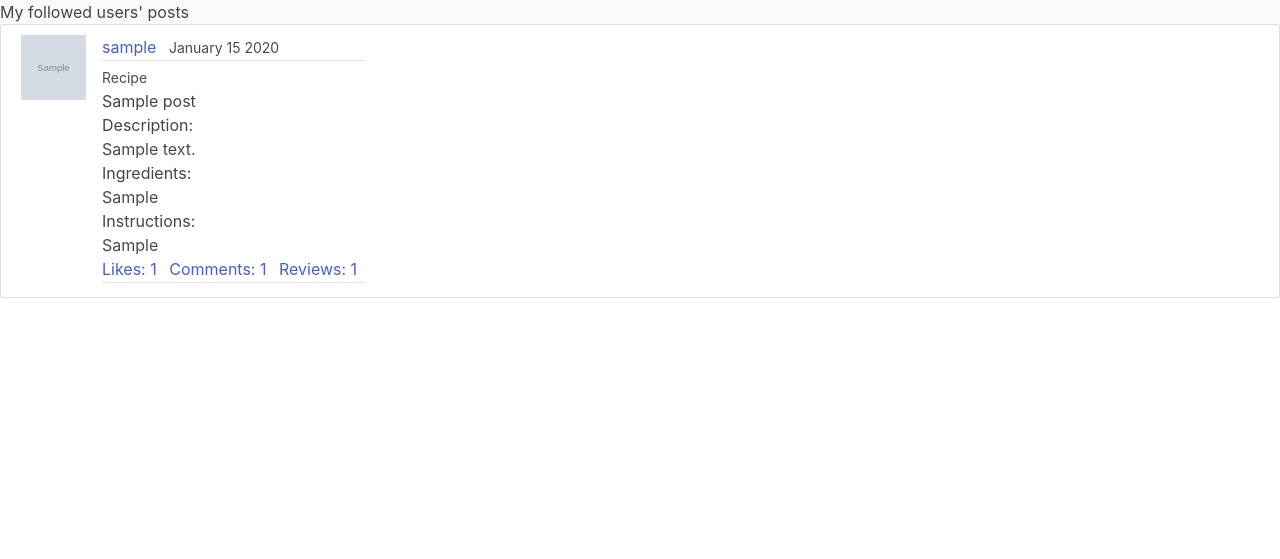
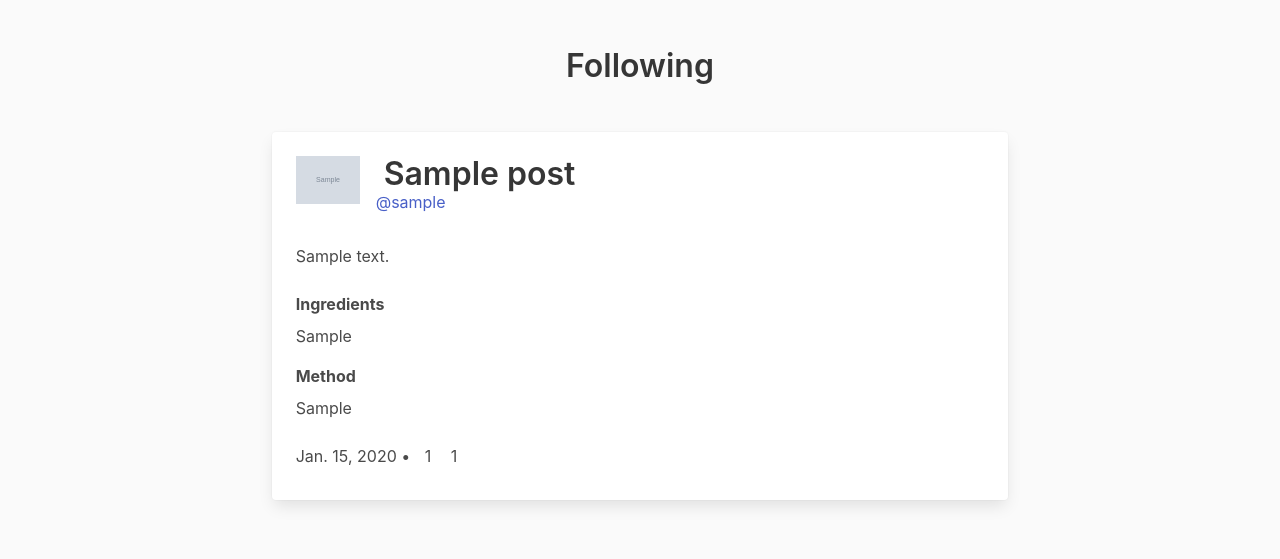
Before and after one commit to Mike-The-Knight/WebAppCW, a Django app: page /following in a window 1280 px wide. Shown: the part 52-611 px from the top of the page. Run offline with Django 4.2, Linux system fonts and the light colour scheme; a user stored in the database is signed in; tables that the repository leaves empty hold one stand-in row (values such as "Sample post"); grey boxes marked "Sample" are stand-in pictures.

Commit message:
Home & following pages edited

```diff
--- a/project/templates/website/user_following.html
+++ b/project/templates/website/user_following.html
@@ -1,49 +1,22 @@
 {% extends "website/base.html" %}
 {% block content %}
-    <h2> My followed users' posts </h2>
 
+<section class="hero has-text-centered">
+    <div class="hero-body">
+        <p class="title">
+            Following
+        </p>
+    </div>
+</section>
+
+<div class="columns is-centered">
+    <div class="column is-7">
         {% for post in posts %}
-    <article class="media content-section">
-        <img class="rounded-circle article-img" src="{{ post.author.profile.image.url }}">
-        <div class="media-body">
-            <div class="article-metadata">
-                <a href="/members/{{post.author.id}}" class="mr-2">{{ post.author }}</a>
-                <small class="text-muted">{{ post.date_posted | date:"F d Y" }}</small>
+        {% include './feed.html' %}
     </div>
-            <!-- meal/recipe icon display -->
-            {% if post.type == 'MEAL' %}
-                <small><i class="fa-solid fa-utensils"></i> Meal</small>
-            {% elif post.type == 'RECIPE' %}
-                <small><i class="fa-solid fa-kitchen-set"></i> Recipe</small>
-            {% endif %}
-            <h2><a class="article-title" href="{% url 'post-detail' post.id %}">{{ post.title }}</a></h2>
-            {% if post.type == 'MEAL' %}
-                <h3>Description:</h3>
-                <p class="article-content">{{ post.description }}</p>
-            {% elif post.type == 'RECIPE' %}
-                <h3>Description:</h3>
-                <p class="article-content">{{ post.description }}</p>
-                <h3>Ingredients:</h3>
-                <p class="article-content">{{ post.ingredients }}</p>
-                <h3>Instructions:</h3>
-                <p class="article-content">{{ post.instructions }}</p>
-            {% endif %}
-            <!-- Display Likes, comments and reviews -->
-            <div class="article-metadata">
-                {% for key, value in like_numbers.items %}
-                    {% if key == post.id %}
-                        <a class="mr-2">Likes: {{ value }} </a>
-                    {% endif %}
-                {% endfor %}
-                <a class="mr-2">Likes: {{ post.likes.count }}</a>
-                <a class="mr-2">Comments: {{ post.comments.count }}</a>
-                {% if post.type == 'RECIPE' %}
-                    <a class="mr-2">Reviews: {{ post.reviews.count }}</a>
-                {% endif %}
 </div>
 
-        </div>
-    </article>
+
 {% endfor %}
 {% if is_paginated %}
 {% if page_obj.has_previous %}
@@ -54,8 +27,8 @@
 {% for num in page_obj.paginator.page_range %}
 {% if page_obj.number == num %}
 <a class="btn btn-info mb-4" href="?page={{ num }}">{{num}}</a>
-        {% elif num > page_obj.number|add:'-3' and num < page_obj.number|add:'3' %}
-            <a class="btn btn-outline-info mb-4" href="?page={{ num }}">{{num}}</a>
+{% elif num > page_obj.number|add:'-3' and num < page_obj.number|add:'3' %} <a class="btn btn-outline-info mb-4"
+    href="?page={{ num }}">{{num}}</a>
     {% endif %}
     {% endfor %}
 
```
Also changed, not shown: project/templates/website/home.html (+14 -7 lines). Lines whose indentation alone changed are shown as unchanged.
